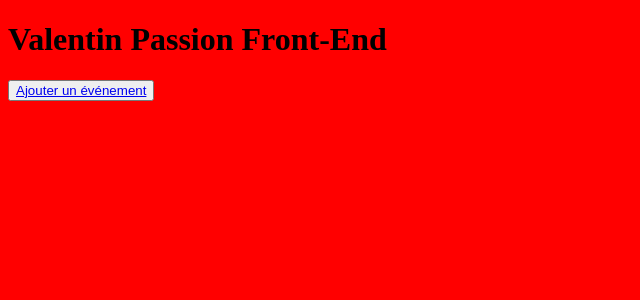
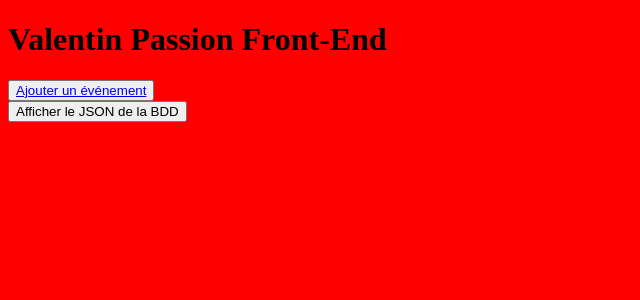
Before and after one commit to Draiphis/Python-Eval-Flask, a Flask app: page / in a window 1280 px wide. Shown: the top 300 px of the page, without its empty margins (0-640 px from the left). Run offline with Flask 3, Linux system fonts and the light colour scheme; data that the repository does not hold is empty; parts of the project's set-up code (start-up, migrations or seed data) failed here and were passed over.

Commit message:
added button for json

```diff
--- a/templates/index.html
+++ b/templates/index.html
@@ -7,7 +7,7 @@
                 <p>Type d'événement : {{entry.event_type}}</p>
                 <p>{{entry.title}}</p>
                 <p>Date : {{entry.proposition_creation_date}}</p>
-                <p>Lieux de l'événement : {{entry.event_place}}</p>
+                <p>Lieu : {{entry.event_place}}</p>
                 <p>Description de l'événement : <br> {{entry.description}}</p>
                 <p>Créer le : {{entry.event_proposed_date}}</p>
                 <a href="{{ url_for('delete_event', event_id=entry.id) }}"><button id="del" name="del">Supprimer l'événement</button></a>
@@ -17,4 +17,9 @@
 
     </div>
 
+    <div>
+        <a href="{{ url_for('print_events') }}"><button id="print" name="print">Afficher le JSON de la BDD</button></a>
+
+    </div>
+
 {% endblock content %}
```
